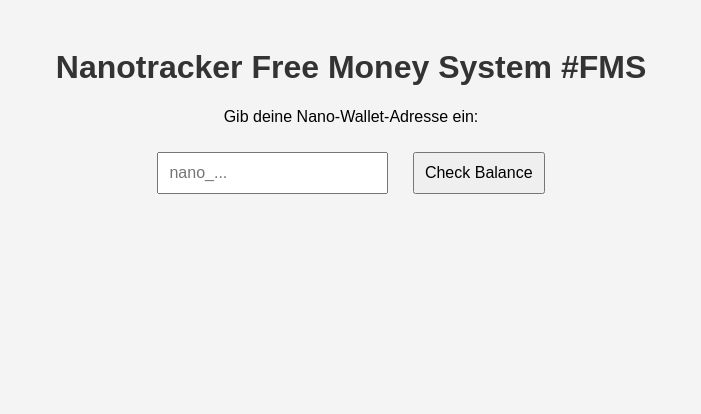
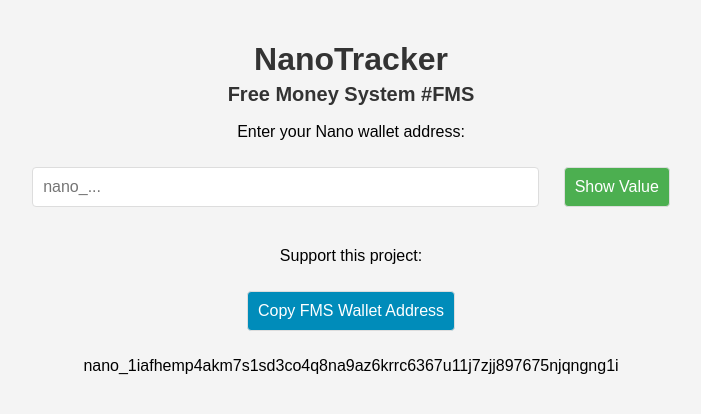
Before and after one commit to HumanBen/nanotracker, a plain HTML site: page index.html in a window 1280 px wide. Shown: the whole page, without its empty margins (289-990 px from the left). Drawn offline with Linux system fonts and the light colour scheme.

Commit message:
Add files via upload

```diff
--- a/index.html
+++ b/index.html
@@ -1,5 +1,5 @@
 <!DOCTYPE html>
-<html lang="de">
+<html lang="en">
 <head>
     <meta charset="UTF-8">
     <meta name="viewport" content="width=device-width, initial-scale=1.0">
@@ -10,79 +10,199 @@
             text-align: center;
             padding: 20px;
             background-color: #f4f4f4;
+            margin: 0;
+        }
+        h1, h2 {
+            color: #333;
         }
         h1 {
-            color: #333;
             font-size: 32px;
+            margin-bottom: 0;
+        }
+        h2 {
+            font-size: 20px;
+            margin-top: 5px;
         }
         input, button {
             padding: 10px;
             margin: 10px;
             font-size: 16px;
+            border: 1px solid #ddd;
+            border-radius: 4px;
+        }
+        button {
+            background-color: #4CAF50;
+            color: white;
+            cursor: pointer;
+        }
+        button:hover {
+            background-color: #45a049;
         }
         #result {
             margin-top: 20px;
             font-size: 18px;
         }
+        table {
+            width: 90%;
+            margin: 20px auto;
+            border-collapse: collapse;
+            background: #fff;
+            box-shadow: 0 2px 5px rgba(0,0,0,0.1);
+        }
+        th, td {
+            border: 1px solid #ddd;
+            padding: 12px;
+            text-align: right;
+        }
+        th {
+            background-color: #f2f2f2;
+            color: #333;
+        }
+        .support {
+            margin-top: 30px;
+        }
+        .support button {
+            background-color: #008CBA;
+        }
+        .support button:hover {
+            background-color: #007B9A;
+        }
     </style>
 </head>
 <body>
-    <h1>Nanotracker Free Money System #FMS</h1>
-    <p>Gib deine Nano-Wallet-Adresse ein:</p>
-    <input type="text" id="walletAddress" placeholder="nano_...">
-    <button onclick="getWalletBalance()">Check Balance</button>
+    <h1>NanoTracker</h1>
+    <h2>Free Money System #FMS</h2>
+    <p>Enter your Nano wallet address:</p>
+    <input type="text" id="walletAddress" placeholder="nano_..." size="50">
+    <button onclick="showValue()">Show Value</button>
     <div id="result"></div>
 
+    <div class="support">
+        <p>Support this project:</p>
+        <button onclick="copyFMSAddress()">Copy FMS Wallet Address</button>
+        <p id="fmsAddress">nano_1iafhemp4akm7s1sd3co4q8na9az6krrc6367u11j7zjj897675njqngng1i</p>
+    </div>
+
     <script>
-        async function getWalletBalance() {
+        async function showValue() {
             const wallet = document.getElementById("walletAddress").value.trim();
             if (!wallet.startsWith("nano_")) {
-                alert("Bitte eine gültige Nano-Adresse eingeben!");
+                alert("Please enter a valid Nano wallet address!");
                 return;
             }
 
-            document.getElementById("result").innerHTML = "Lade Daten...";
+            document.getElementById("result").innerHTML = "<p>Loading data...</p>";
 
             try {
-                // Nano RPC API für Wallet-Saldo
-                const nanoResponse = await fetch(`https://api.nanocrawler.cc/v2/accounts/${wallet}`);
-                const nanoData = await nanoResponse.json();
-                const balanceRaw = nanoData.balance || "0";
-                const balanceNano = parseFloat(balanceRaw) / 10 ** 30;
+                // Fetch wallet history from nano.community
+                const historyResponse = await fetch(`https://nano.community/api/account/${wallet}/history?limit=100`);
+                if (!historyResponse.ok) throw new Error("Failed to fetch wallet history from nano.community");
 
-                // Fiat-Währungsumrechnung über Coingecko API
-                const priceResponse = await fetch("https://api.coingecko.com/api/v3/simple/price?ids=nano&vs_currencies=usd,eur,btc,xrp,tzs");
+                const historyData = await historyResponse.json();
+                const transactions = historyData.history || [];
+
+                // Fetch current prices from CoinGecko
+                const priceResponse = await fetch("https://api.coingecko.com/api/v3/simple/price?ids=nano&vs_currencies=usd,eur,tzs,btc,xrp");
+                if (!priceResponse.ok) throw new Error("Failed to fetch price data from CoinGecko");
+
                 const priceData = await priceResponse.json();
+                const prices = {
+                    usd: priceData.nano.usd || 0,
+                    eur: priceData.nano.eur || 0,
+                    tsh: priceData.nano.tzs || 0,
+                    btc: priceData.nano.btc || 0,
+                    xrp: priceData.nano.xrp || 0
+                };
 
-                const priceUSD = priceData.nano.usd;
-                const priceEUR = priceData.nano.eur;
-                const priceBTC = priceData.nano.btc;
-                const priceXRP = priceData.nano.xrp;
-                const priceTSH = priceData.nano.tzs;
+                // Calculate current balance and transaction data
+                let totalXNO = 0;
+                let totalCost = 0;
+                let transactionCount = 0;
 
-                const balanceUSD = (balanceNano * priceUSD).toFixed(2);
-                const balanceEUR = (balanceNano * priceEUR).toFixed(2);
-                const balanceBTC = (balanceNano * priceBTC).toFixed(8);
-                const balanceXRP = (balanceNano * priceXRP).toFixed(2);
-                const balanceTSH = (balanceNano * priceTSH).toFixed(0);
+                const tableRows = transactions.map(tx => {
+                    const amount = parseFloat(tx.amount) / 10 ** 30; // Convert from raw to XNO
+                    const isReceive = tx.type === "receive";
+                    totalXNO += isReceive ? amount : -amount;
+                    if (isReceive) {
+                        totalCost += amount * prices.usd; // Assuming purchase price in USD at current rate for simplicity
+                        transactionCount++;
+                    }
 
-                // Ergebnis anzeigen
+                    const date = new Date(tx.local_timestamp * 1000).toLocaleDateString();
+                    const avgCostPerXNO = transactionCount > 0 ? totalCost / transactionCount : 0;
+                    const currentValue = amount * prices.usd;
+                    const profitLossPercent = avgCostPerXNO > 0 ? ((currentValue - (amount * avgCostPerXNO)) / (amount * avgCostPerXNO) * 100).toFixed(2) : 0;
+
+                    return `
+                        <tr>
+                            <td>${date}</td>
+                            <td>${amount.toFixed(6)}</td>
+                            <td>${avgCostPerXNO.toFixed(2)}</td>
+                            <td style="color: ${profitLossPercent >= 0 ? 'green' : 'red'}">${profitLossPercent}%</td>
+                            <td>$${currentValue.toFixed(2)}</td>
+                            <td>€${(amount * prices.eur).toFixed(2)}</td>
+                            <td>${(amount * prices.tsh).toFixed(0)} TZS</td>
+                            <td>${(amount * prices.btc).toFixed(8)} BTC</td>
+                            <td>${(amount * prices.xrp).toFixed(2)} XRP</td>
+                        </tr>
+                    `;
+                }).join("");
+
+                // Current balance row
+                const avgCost = totalCost / (transactionCount > 0 ? totalXNO : 1);
+                const currentValue = totalXNO * prices.usd;
+                const currentProfitLoss = avgCost > 0 ? ((currentValue - (totalXNO * avgCost)) / (totalXNO * avgCost) * 100).toFixed(2) : 0;
+
+                const currentRow = `
+                    <tr style="font-weight: bold; background-color: #f9f9f9;">
+                        <td>${new Date().toLocaleDateString()}</td>
+                        <td>${totalXNO.toFixed(6)}</td>
+                        <td>${avgCost.toFixed(2)}</td>
+                        <td style="color: ${currentProfitLoss >= 0 ? 'green' : 'red'}">${currentProfitLoss}%</td>
+                        <td>$${currentValue.toFixed(2)}</td>
+                        <td>€${(totalXNO * prices.eur).toFixed(2)}</td>
+                        <td>${(totalXNO * prices.tsh).toFixed(0)} TZS</td>
+                        <td>${(totalXNO * prices.btc).toFixed(8)} BTC</td>
+                        <td>${(totalXNO * prices.xrp).toFixed(2)} XRP</td>
+                    </tr>
+                `;
+
+                // Display table
                 document.getElementById("result").innerHTML = `
                     <h3>Wallet: ${wallet}</h3>
-                    <p>Saldo: <strong>${balanceNano.toFixed(6)} XNO</strong></p>
-                    <p>Wert in Fiat & Crypto:</p>
-                    <ul>
-                        <li>USD: $${balanceUSD}</li>
-                        <li>EUR: €${balanceEUR}</li>
-                        <li>BTC: ${balanceBTC} BTC</li>
-                        <li>XRP: ${balanceXRP} XRP</li>
-                        <li>TSH: ${balanceTSH} TZS</li>
-                    </ul>
+                    <table>
+                        <thead>
+                            <tr>
+                                <th>Date</th>
+                                <th>XNO Amount</th>
+                                <th>Avg Cost (USD)</th>
+                                <th>Profit/Loss (%)</th>
+                                <th>USD</th>
+                                <th>EUR</th>
+                                <th>TSH</th>
+                                <th>BTC</th>
+                                <th>XRP</th>
+                            </tr>
+                        </thead>
+                        <tbody>
+                            ${tableRows}
+                            ${currentRow}
+                        </tbody>
+                    </table>
                 `;
             } catch (error) {
-                document.getElementById("result").innerHTML = "Fehler beim Abrufen der Daten.";
-                console.error(error);
+                document.getElementById("result").innerHTML = `<p>Error: ${error.message}</p>`;
+                console.error("Error details:", error);
             }
+        }
+
+        function copyFMSAddress() {
+            const fmsAddress = "nano_1iafhemp4akm7s1sd3co4q8na9az6krrc6367u11j7zjj897675njqngng1i";
+            navigator.clipboard.writeText(fmsAddress).then(() => {
+                alert("FMS Wallet Address copied to clipboard!");
+            }).catch(err => {
+                alert("Failed to copy address: " + err);
+            });
         }
     </script>
 </body>
```
